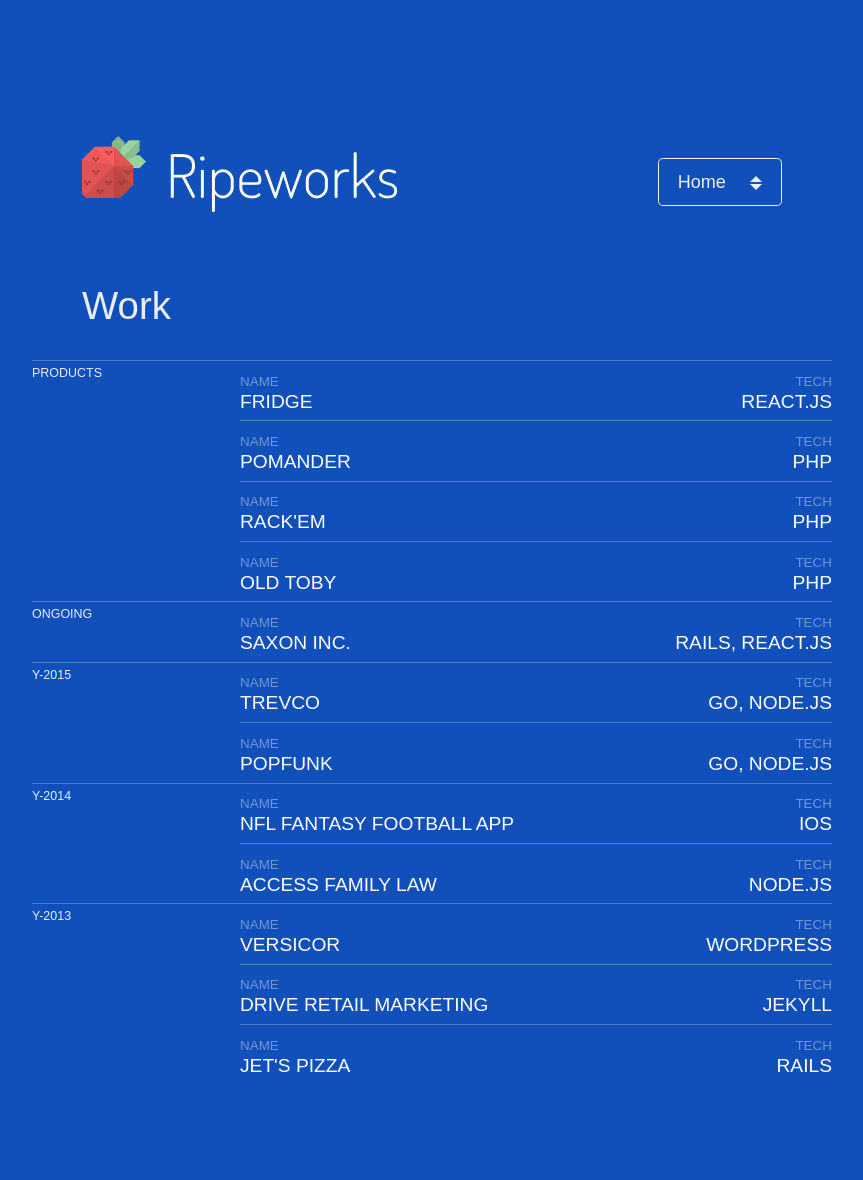
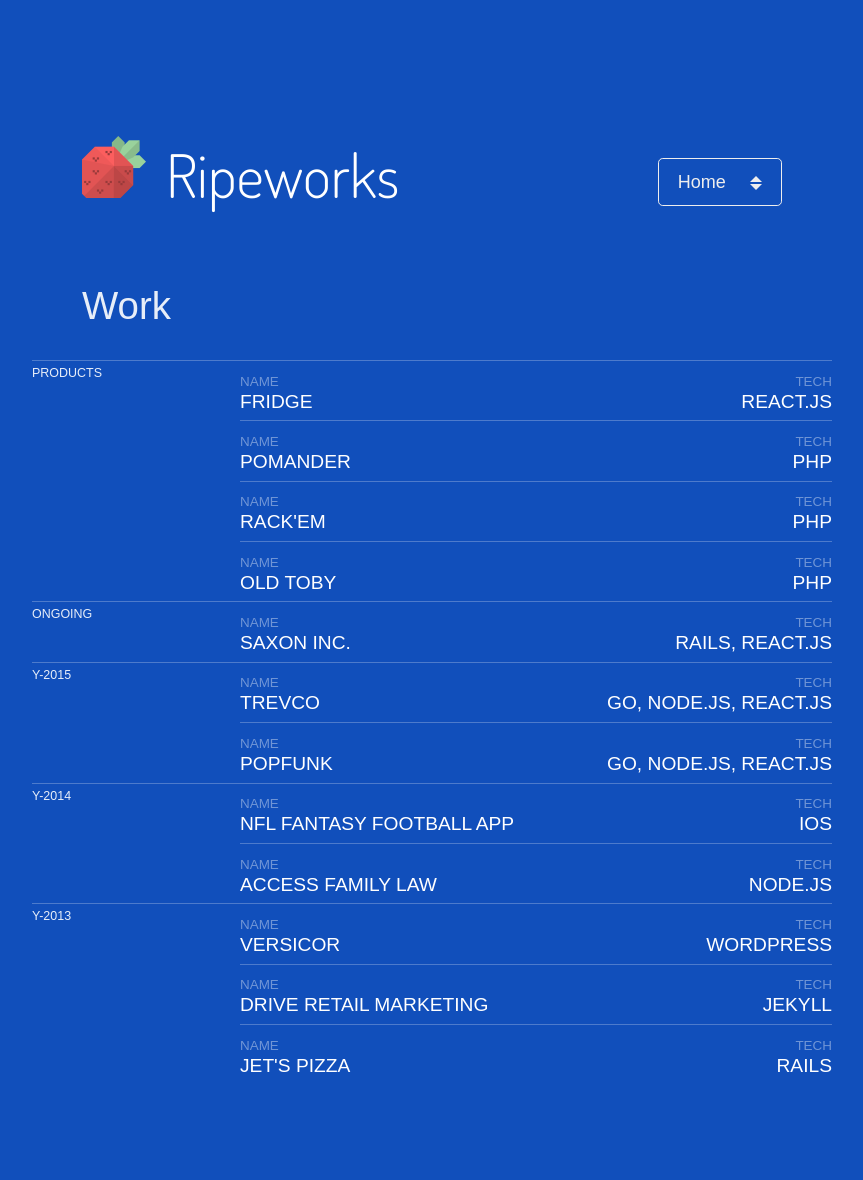
Before and after one commit to ripeworks/ripeworks.github.io, a Jekyll site: the page built from work/index.html, in a window 1280 px wide. Shown: the whole page, without its empty margins (208-1071 px from the left). Built offline with Jekyll 4.4.1, drawn with Linux system fonts in a browser that asks for light colours.

Commit message:
add react to trevco, popfunk

```diff
--- a/_data/projects2015.yml
+++ b/_data/projects2015.yml
@@ -1,4 +1,4 @@
 - name: Trevco
-  tech: Go, Node.js
+  tech: Go, Node.js, React.js
 - name: Popfunk
-  tech: Go, Node.js
+  tech: Go, Node.js, React.js
```
